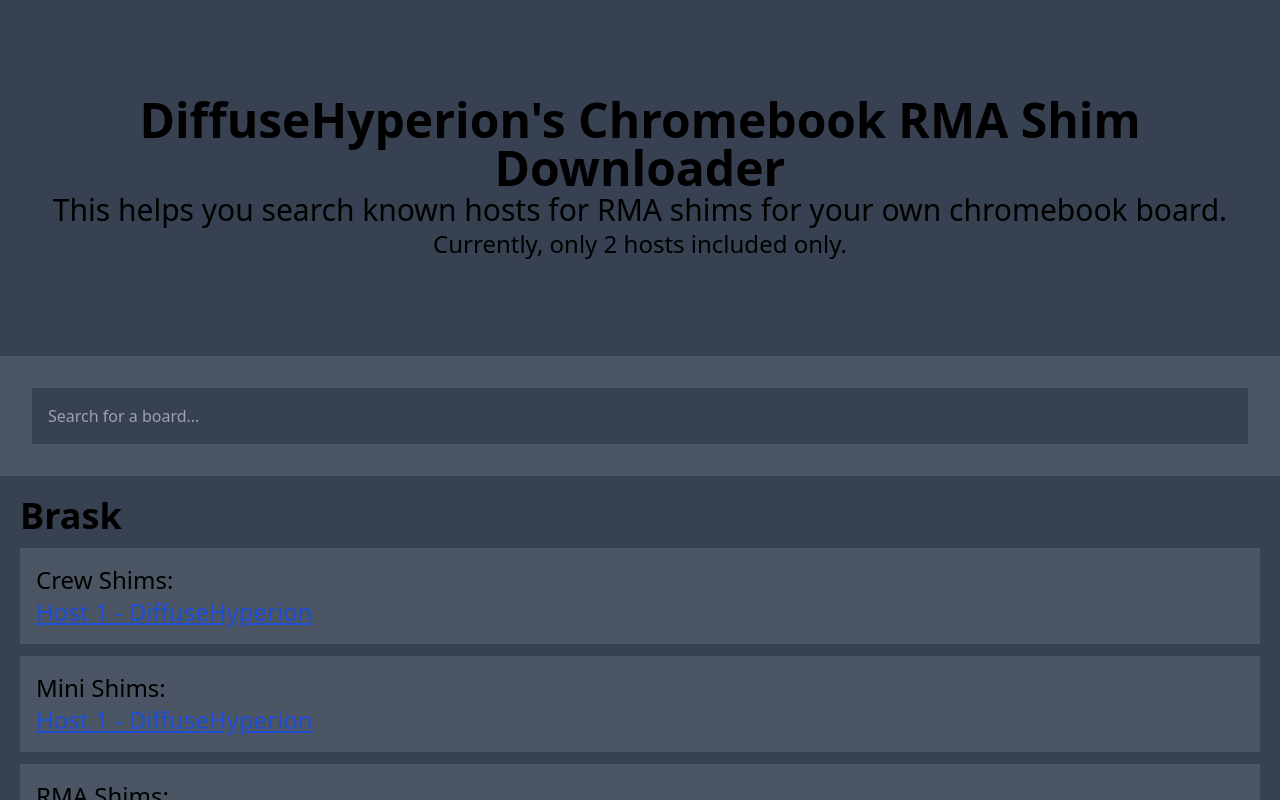
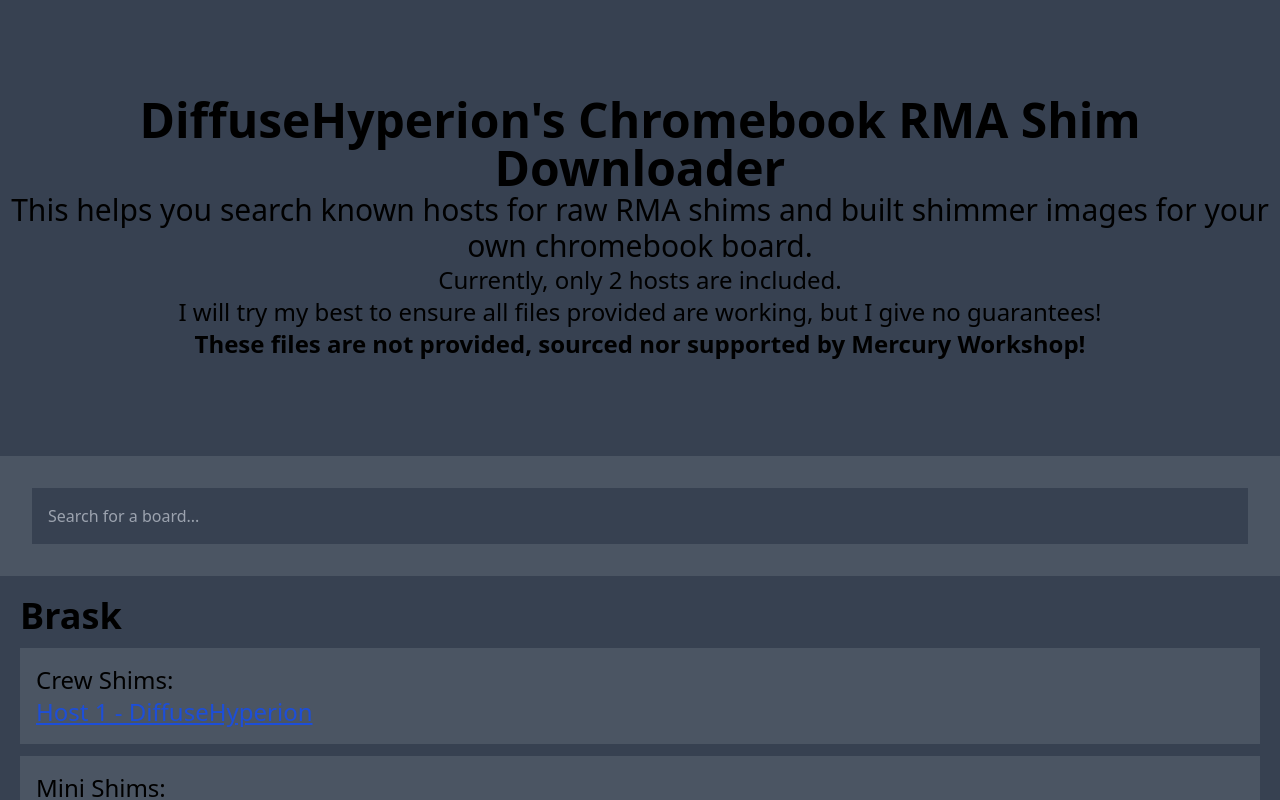
Before and after one commit to DiffuseHyperion/chromebook-rma-searcher, a website: page index.html in a window 1280 px wide. Drawn offline with Linux system fonts and the light colour scheme.

Commit message:
Update index.html

```diff
--- a/index.html
+++ b/index.html
@@ -10,8 +10,10 @@
   <div class="w-screen h-screen bg-gray-700 pt-24 pb-24 overflow-x-hidden">
     <div class="flex flex-col justify-center align-middle w-full text-center mb-24">
       <h1 class="font-bold text-5xl">DiffuseHyperion's Chromebook RMA Shim Downloader</h1>
-      <p class="text-3xl">This helps you search known hosts for RMA shims for your own chromebook board.</p>
-      <p class="text-2xl">Currently, only 2 hosts included only.</p>
+      <p class="text-3xl">This helps you search known hosts for raw RMA shims and built shimmer images for your own chromebook board.</p>
+      <p class="text-2xl">Currently, only 2 hosts are included.</p>
+      <p class="text-2xl">I will try my best to ensure all files provided are working, but I give no guarantees!</p>
+      <p class="text-2xl font-bold">These files are not provided, sourced nor supported by Mercury Workshop!</p>
     </div>
     <div class="flex flex-col justify-center align-middle text-left w-full mb-12">
       <div class="bg-gray-600 p-8">
```
